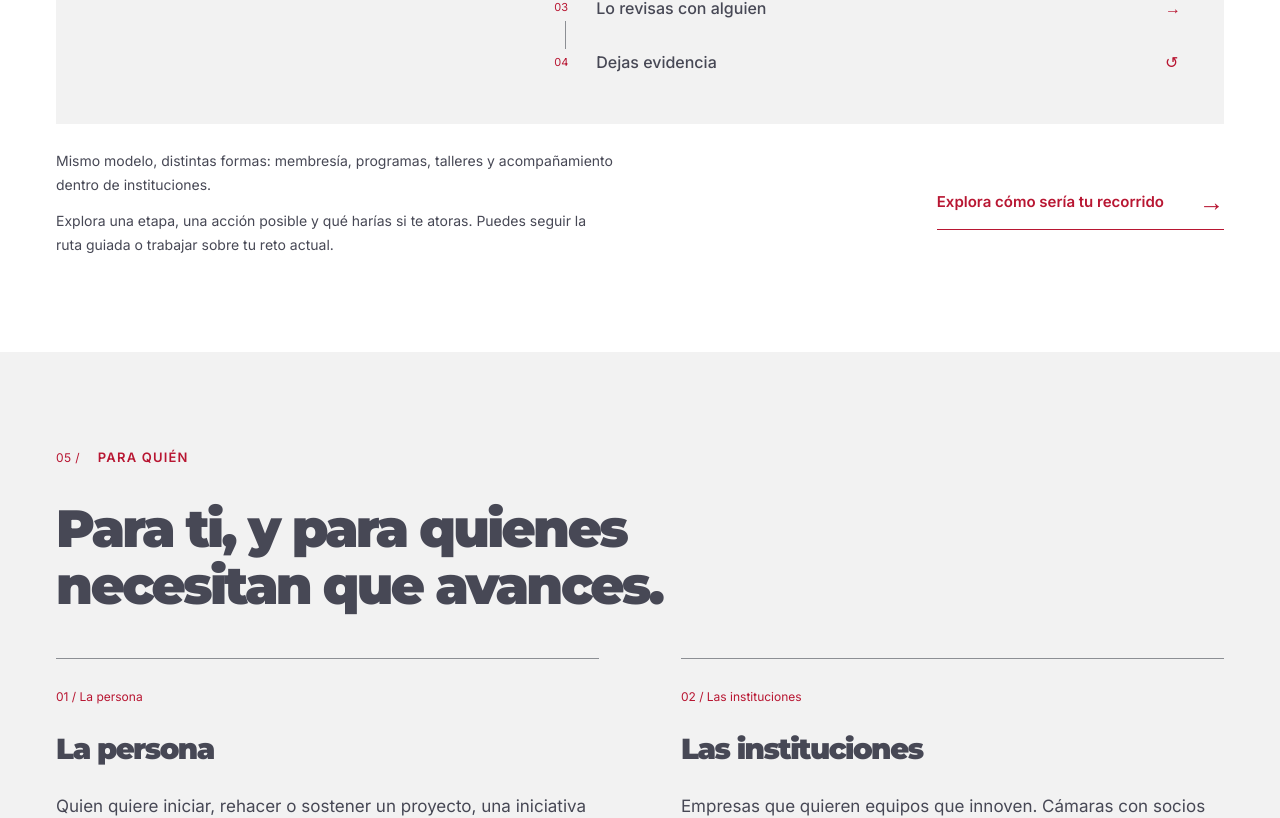
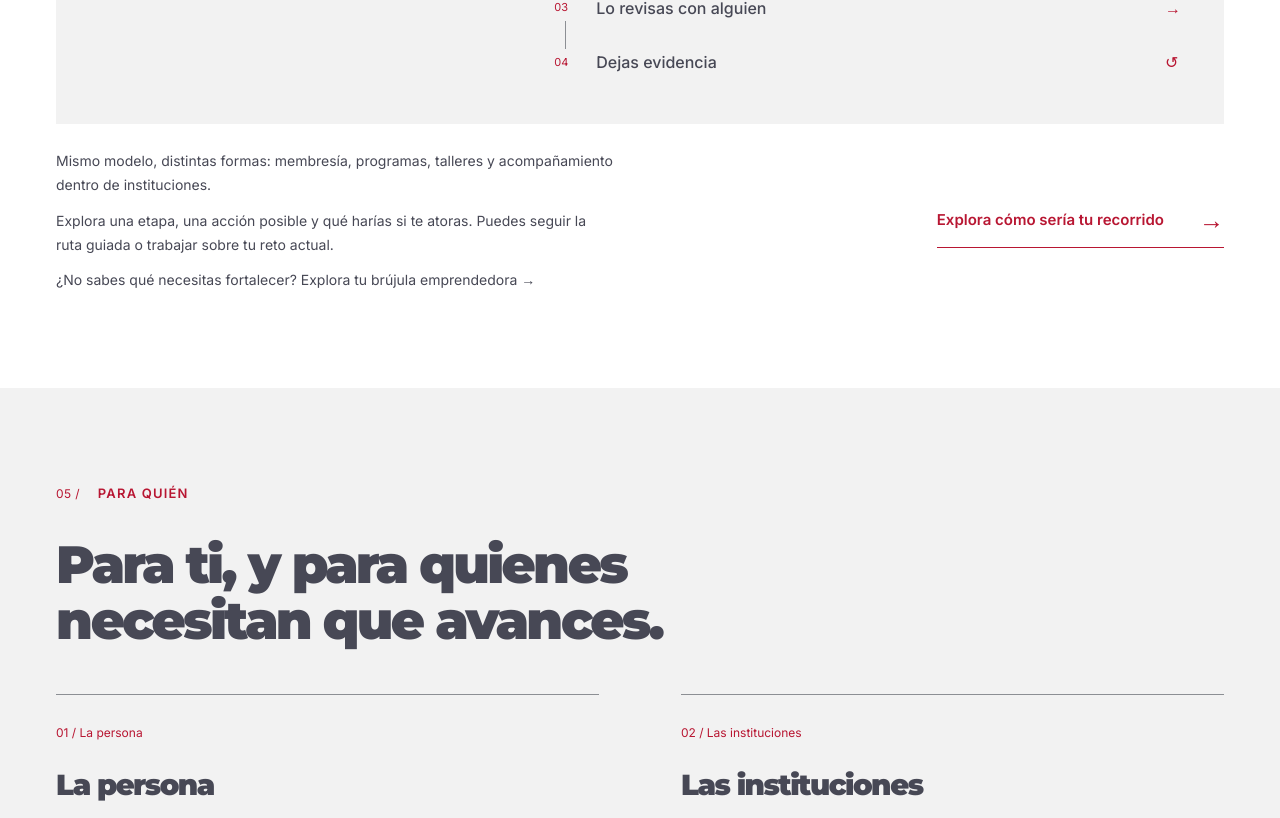
Before and after one commit to campillojesus-bot/uhub_mx_web, a Next.js app: page / in a window 1280 px wide. Shown: the part 5207-6025 px from the top of the page. Built offline with nearby package versions, Linux system fonts and the light colour scheme.

Commit message:
feat(brujula): link exploratory assessment from model pages

```diff
--- a/src/app/page.tsx
+++ b/src/app/page.tsx
@@ -153,7 +153,7 @@ export default function Home() {
             <ol>{["Eliges un reto real", "Acuerdas tres acciones", "Lo revisas con alguien", "Dejas evidencia"].map((step,i)=><li key={step}><span>0{i+1}</span><strong>{step}</strong><span aria-hidden="true">{i===3?"↺":"→"}</span></li>)}</ol>
           </div>
           <EditorialPhoto slot="practice" />
-          <div className="practice-footer"><div><p>Mismo modelo, distintas formas: membresía, programas, talleres y acompañamiento dentro de instituciones.</p><p className="practice-preview-note">Explora una etapa, una acción posible y qué harías si te atoras. Puedes seguir la ruta guiada o trabajar sobre tu reto actual.</p></div><a className="root-text-link" href="/como-lo-hacemos#etapas">Explora cómo sería tu recorrido <Arrow /></a></div>
+          <div className="practice-footer"><div><p>Mismo modelo, distintas formas: membresía, programas, talleres y acompañamiento dentro de instituciones.</p><p className="practice-preview-note">Explora una etapa, una acción posible y qué harías si te atoras. Puedes seguir la ruta guiada o trabajar sobre tu reto actual.</p><p className="practice-preview-note">¿No sabes qué necesitas fortalecer? <a href="/brujula">Explora tu brújula emprendedora →</a></p></div><a className="root-text-link" href="/como-lo-hacemos#etapas">Explora cómo sería tu recorrido <Arrow /></a></div>
         </section>
         <section className="root-for root-section" id="para-quien" aria-labelledby="for-title"><div className="root-container">
           <p className="root-eyebrow"><span>05 /</span> Para quién</p><h2 id="for-title">Para ti, y para quienes necesitan que avances.</h2>
```
